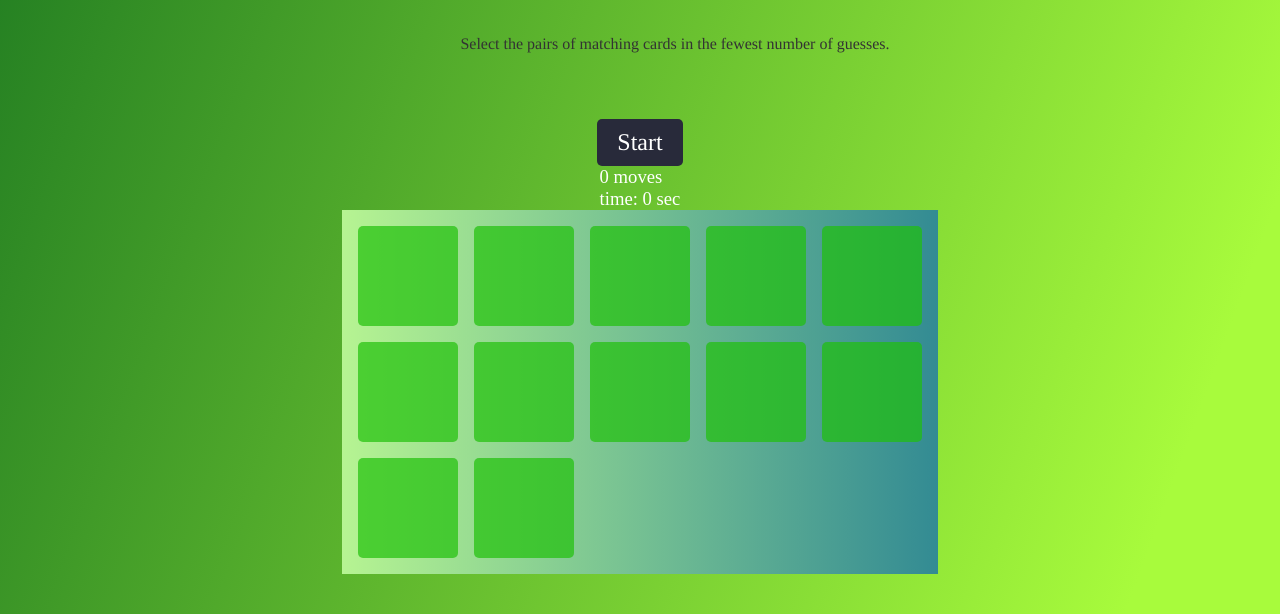
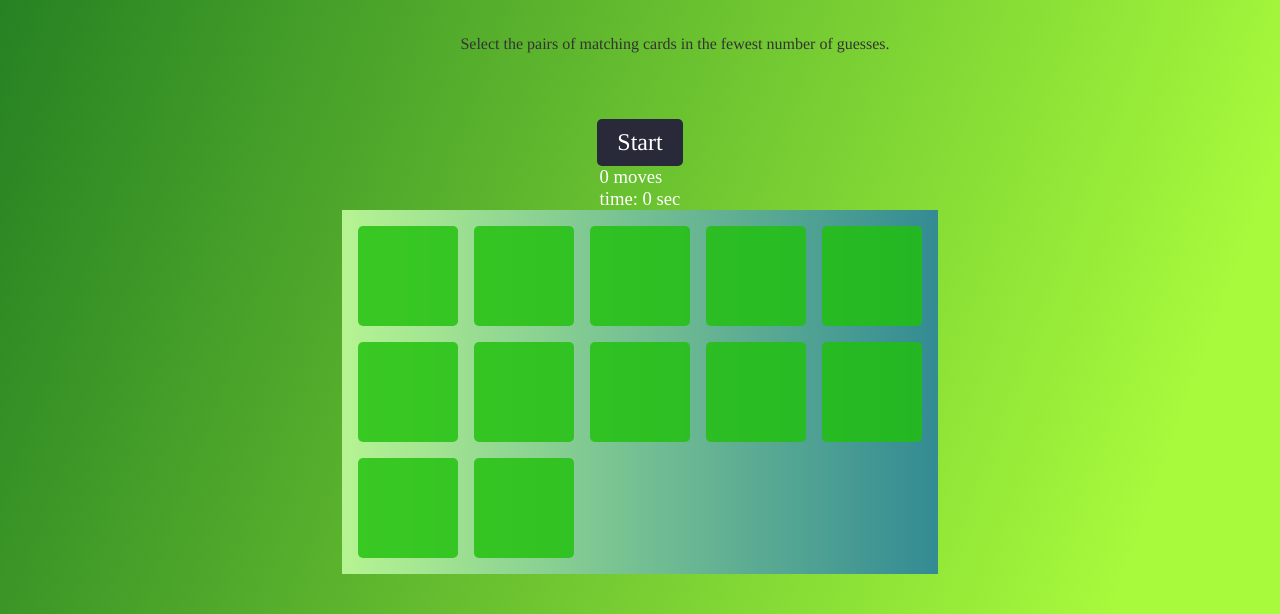
Before and after one commit to ellemd709/vegan-memory-game, a plain HTML site: page index.html in a window 1280 px wide. Shown: the part 236-850 px from the top of the page. Drawn offline with Linux system fonts and the light colour scheme.

Commit message:
card colour

```diff
--- a/style.css
+++ b/style.css
@@ -94,7 +94,7 @@ button {
     border-radius: 5px;
     width: 100%;
     height: 100%;
-    background: #20c00bb3;
+    background: #20c00bd2;
     transition: transform 0.6s cubic-bezier(0.4, 0, 0.2, 1);
     backface-visibility: hidden;
 }
```
